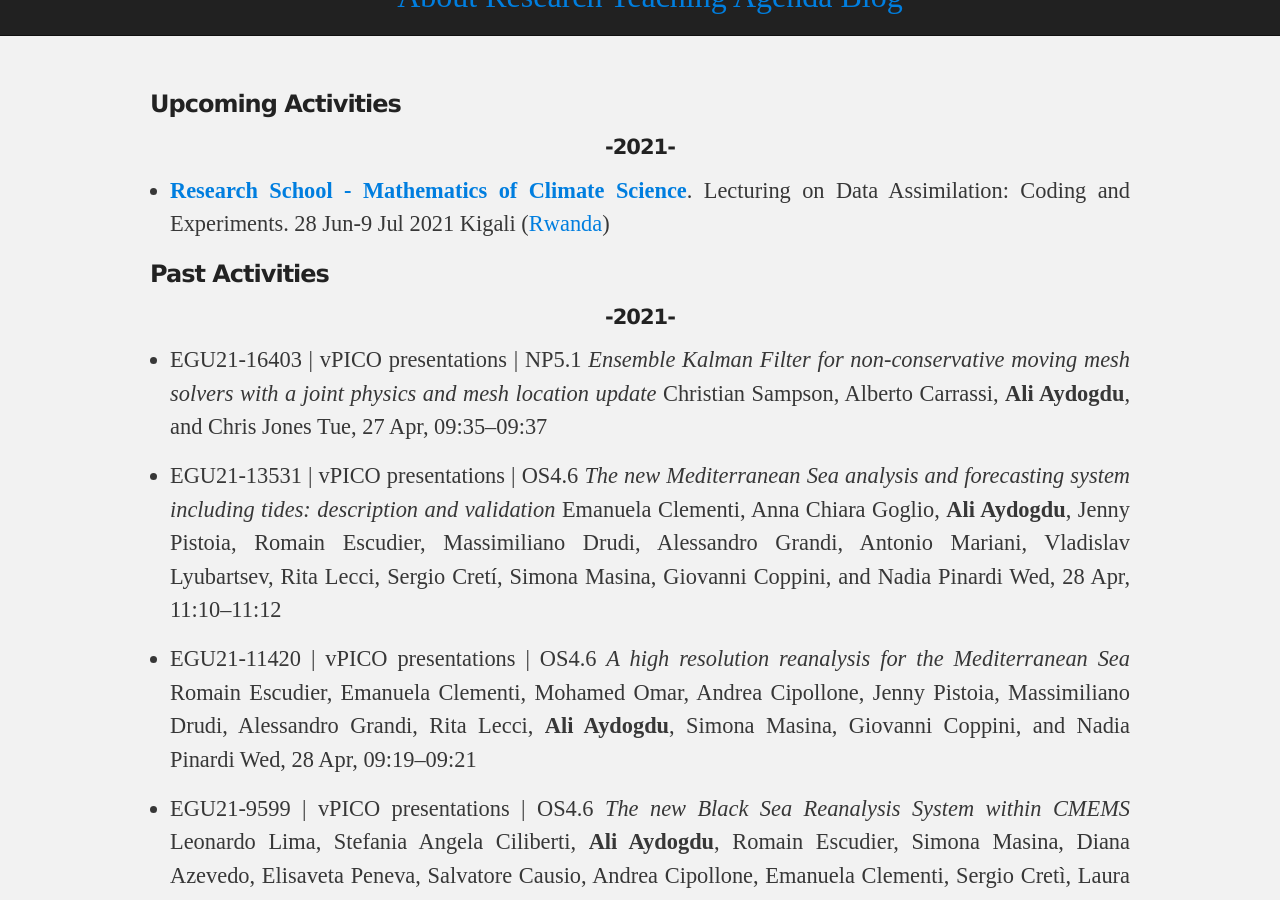
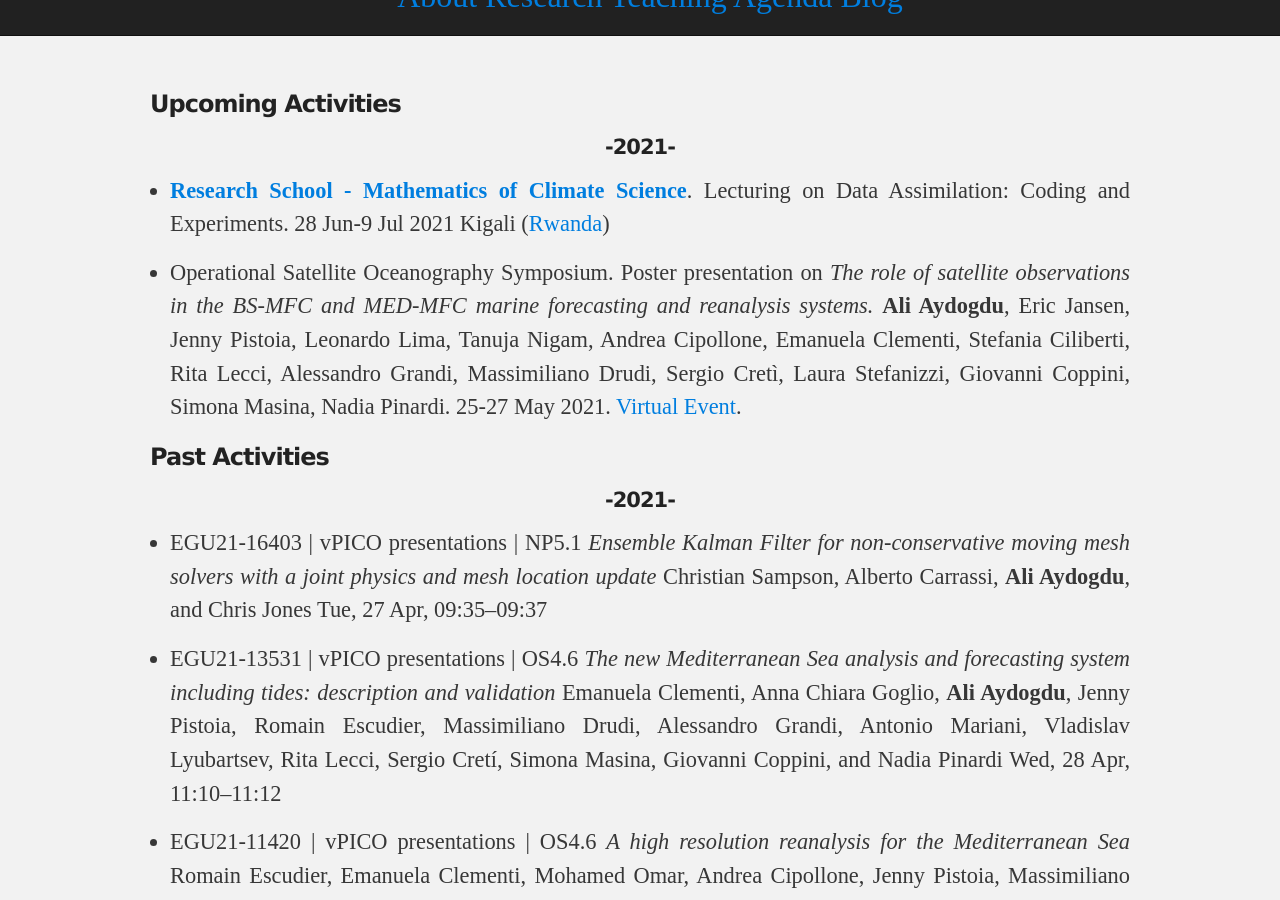
Before and after one commit to aydogduali/aydogduali.github.io, a Jekyll site: the page built from calendar/index.md, in a window 1280 px wide and 900 px high, scrolled down 440 px. Built offline with Jekyll 4.4.1, drawn with Linux system fonts in a browser that asks for light colours; the repository's description, which GitHub fills in, is left out; our own code applies the rules of GitHub Pages for plain Markdown files.

Commit message:
add OSOS

```diff
--- a/calendar/index.md
+++ b/calendar/index.md
@@ -7,6 +7,8 @@ layout: default
 #### -2021-
 
 - [**Research School - Mathematics of Climate Science**](https://mathclim-rwanda.sciencesconf.org). Lecturing on Data Assimilation: Coding and Experiments. 28 Jun-9 Jul 2021 Kigali ([Rwanda](https://www.cimpa.info/en/node/6474))
+
+- Operational Satellite Oceanography Symposium. Poster presentation on *The role of satellite observations in the BS-MFC and MED-MFC marine forecasting and reanalysis systems.* __Ali Aydogdu__, Eric Jansen, Jenny Pistoia, Leonardo Lima, Tanuja Nigam, Andrea Cipollone, Emanuela Clementi, Stefania Ciliberti, Rita Lecci, Alessandro Grandi, Massimiliano Drudi, Sergio Cretì, Laura Stefanizzi, Giovanni Coppini, Simona Masina, Nadia Pinardi. 25-27 May 2021. [Virtual Event](https://www.eumetsat.int/second-international-operational-satellite-oceanography-symposium-osos-2-25-27-may-2021).
 
 ###  Past Activities
 
```
